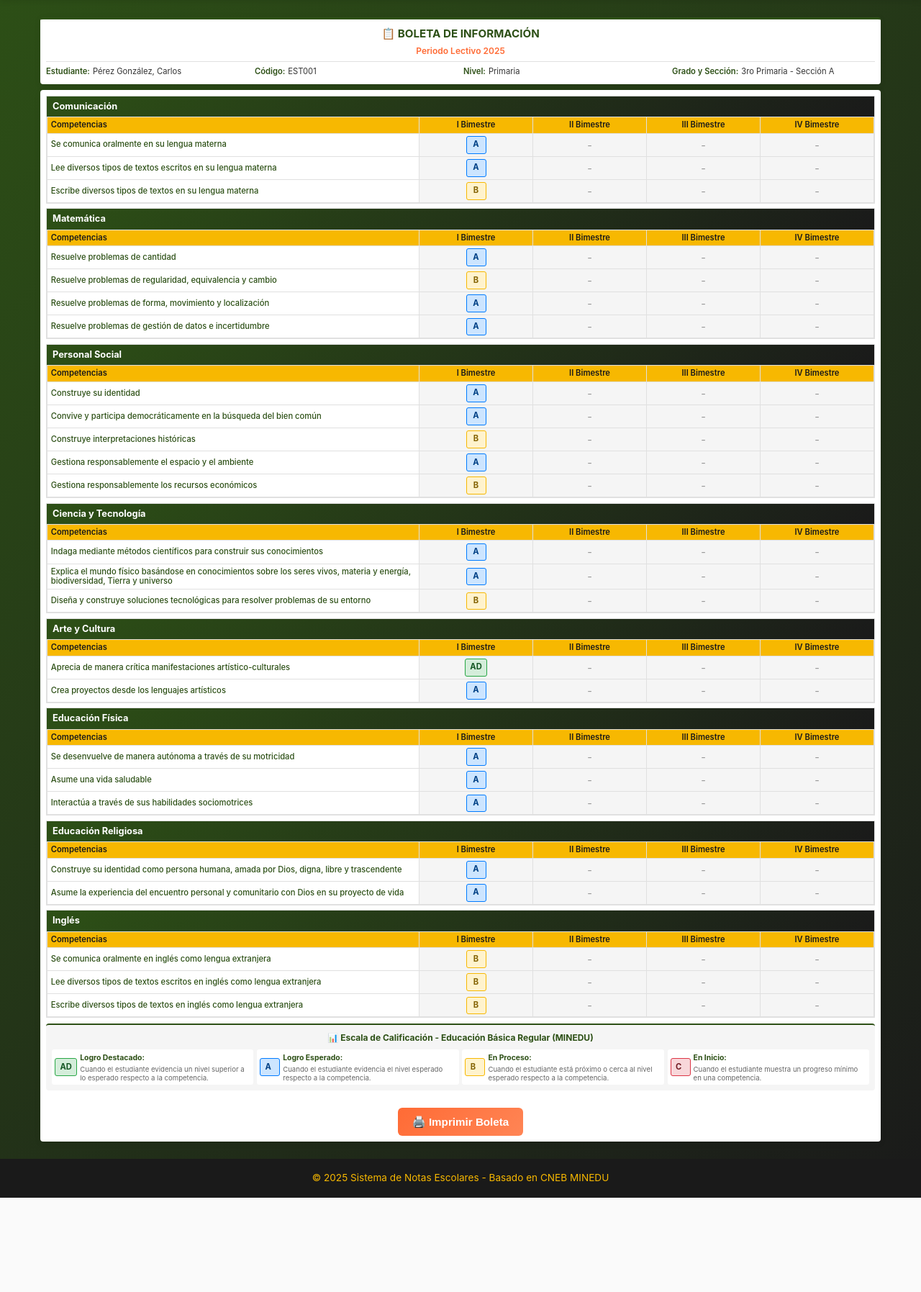
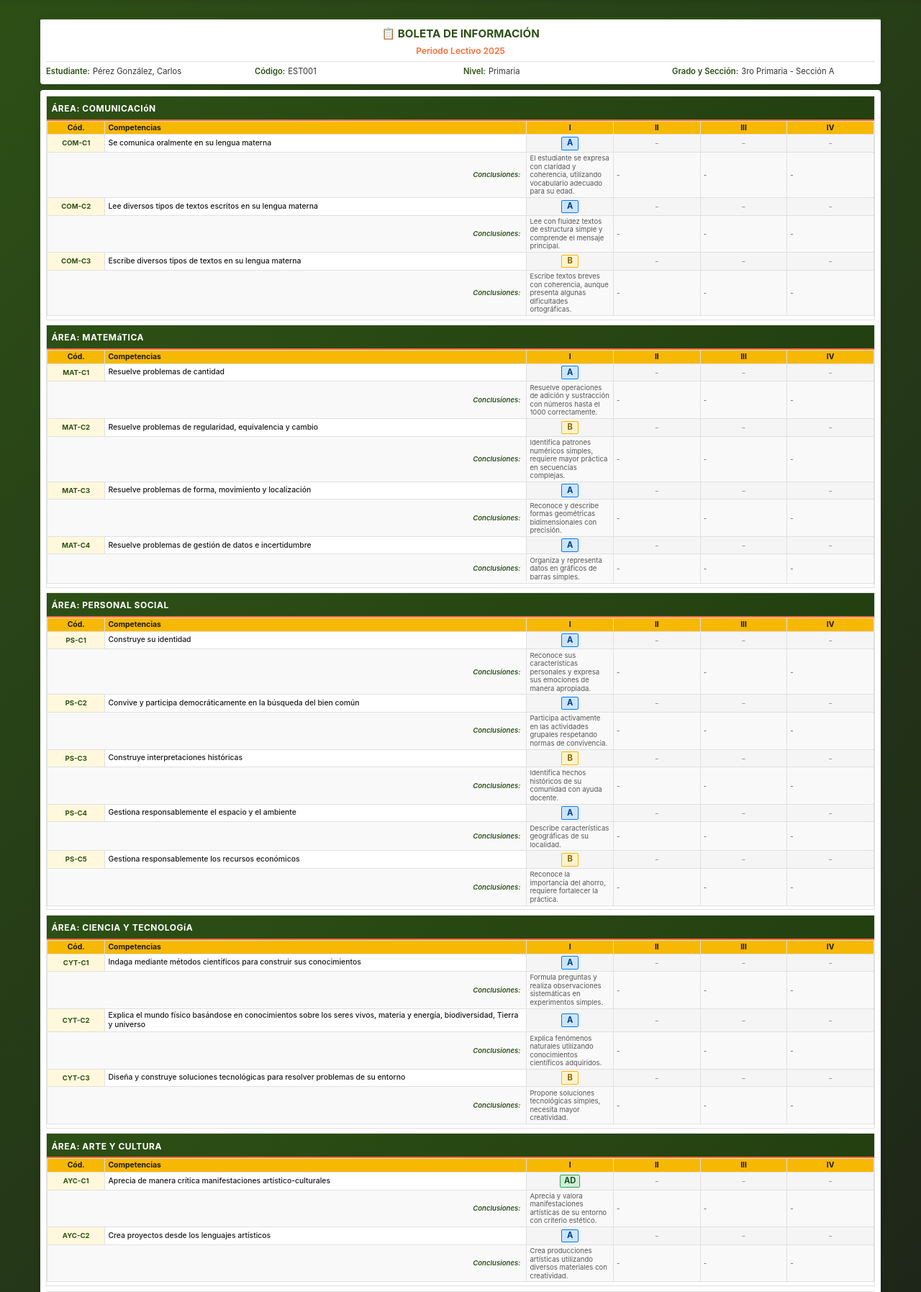
Before and after one commit to evargast17/nb, a PHP site: page /parent/boleta.php?estudiante_id=1 in a window 1280 px wide. Shown: the part 69-1864 px from the top of the page at 72% size. Before the commit the page ends 1733 px from the top, so only its background shows below. Run offline with PHP 8.4, Linux system fonts and the light colour scheme; the visitor is signed in with stand-in values (Sample User, id 1); data comes from the database, SQL or seed files in the repository.

Commit message:
Implementar formato auténtico de informe de progreso MINEDU
- Agregar columna de códigos de competencia (COM-C1, MAT-C1, etc.)
- Reorganizar tabla con estructura: Código | Competencia | I | II | III | IV
- Mostrar conclusiones descriptivas en filas separadas bajo cada competencia
- Simplificar leyenda a formato inline compacto
- Optimizar diseño para impresión en 1-2 páginas A4
- Reducir tamaños de fuente y espaciado para máxima densidad
- Aplicar print-color-adjust para preservar colores al imprimir
- Mejorar legibilidad con códigos de competencia visibles

```diff
--- a/css/style.css
+++ b/css/style.css
@@ -952,6 +952,173 @@ body {
     display: block;
 }
 
+/* ========== NUEVOS ESTILOS FORMATO MINEDU INFORME DE PROGRESO ========== */
+
+/* Header de área compacto */
+.area-header-compact {
+    background: linear-gradient(135deg, var(--color-verde) 0%, #234010 100%);
+    padding: 0.2rem 0.4rem;
+    border-bottom: 2px solid var(--color-naranja);
+}
+
+.area-header-compact strong {
+    color: var(--color-blanco);
+    font-size: 0.75rem;
+    letter-spacing: 0.5px;
+}
+
+/* Tabla de competencias estilo MINEDU */
+.competencias-table-minedu {
+    width: 100%;
+    border-collapse: collapse;
+    font-size: 0.65rem;
+    margin-bottom: 0.3rem;
+    border: 1px solid var(--color-gris-medio);
+}
+
+.competencias-table-minedu thead {
+    background: var(--color-amarillo);
+}
+
+.competencias-table-minedu th {
+    padding: 0.2rem 0.25rem;
+    text-align: center;
+    font-weight: 700;
+    color: var(--color-negro);
+    border: 1px solid var(--color-gris-medio);
+    font-size: 0.65rem;
+    line-height: 1.1;
+}
+
+.competencias-table-minedu td {
+    padding: 0.2rem 0.25rem;
+    border: 1px solid var(--color-gris-medio);
+    vertical-align: middle;
+    line-height: 1.2;
+}
+
+/* Columnas específicas */
+.col-codigo {
+    width: 7%;
+    text-align: center;
+    font-weight: 700;
+}
+
+.col-competencia {
+    width: 51%;
+    text-align: left;
+}
+
+.col-bim {
+    width: 10.5%;
+    text-align: center;
+}
+
+/* Celdas de contenido */
+.competencia-codigo {
+    background: #fff8dc;
+    font-weight: 700;
+    color: var(--color-verde);
+    text-align: center;
+    font-size: 0.6rem;
+}
+
+.competencia-descripcion {
+    font-weight: 500;
+    color: var(--color-negro);
+    font-size: 0.65rem;
+    line-height: 1.15;
+}
+
+.eval-cell-compact {
+    background: var(--color-gris-claro);
+    text-align: center;
+    padding: 0.15rem !important;
+}
+
+/* Badge de nivel compacto */
+.nivel-badge-compact {
+    display: inline-block;
+    padding: 0.1rem 0.3rem;
+    border-radius: 2px;
+    font-weight: 700;
+    font-size: 0.7rem;
+    min-width: 24px;
+    text-align: center;
+}
+
+.no-eval {
+    color: #999;
+    font-size: 0.8rem;
+}
+
+/* Fila de conclusiones */
+.conclusion-row {
+    background: #f9f9f9;
+}
+
+.conclusion-label {
+    font-size: 0.6rem;
+    font-weight: 600;
+    color: var(--color-verde);
+    font-style: italic;
+    text-align: right;
+    padding-right: 0.5rem !important;
+}
+
+.conclusion-text {
+    font-size: 0.6rem;
+    color: #555;
+    line-height: 1.2;
+    padding: 0.15rem 0.25rem !important;
+    text-align: left;
+}
+
+/* Logro final del área - inline */
+.logro-final-area {
+    background: #fffbeb;
+    padding: 0.25rem 0.4rem;
+    border-top: 2px solid var(--color-naranja);
+    font-size: 0.65rem;
+    margin-bottom: 0.4rem;
+}
+
+.logro-final-area strong {
+    color: var(--color-verde);
+    font-weight: 700;
+}
+
+/* Leyenda compacta - inline */
+.leyenda-compact {
+    background: var(--color-gris-claro);
+    padding: 0.4rem 0.5rem;
+    margin: 0.5rem 0;
+    border-left: 3px solid var(--color-verde);
+    font-size: 0.65rem;
+    display: flex;
+    align-items: center;
+    gap: 0.5rem;
+    flex-wrap: wrap;
+}
+
+.leyenda-titulo {
+    font-weight: 700;
+    color: var(--color-verde);
+}
+
+.leyenda-items {
+    display: flex;
+    gap: 0.8rem;
+    flex-wrap: wrap;
+}
+
+.leyenda-item {
+    display: inline-flex;
+    align-items: center;
+    gap: 0.25rem;
+    font-size: 0.6rem;
+}
+
 /* Responsive para boleta MINEDU */
 @media (max-width: 768px) {
     .info-grid {
--- a/parent/boleta.php
+++ b/parent/boleta.php
@@ -208,31 +208,30 @@ function getNivelLogroClass($nivel) {
             </div>
         </div>
 
-        <!-- Boleta de competencias -->
+        <!-- Boleta de competencias - Formato MINEDU Informe de Progreso -->
         <div class="boleta-container-minedu">
             <?php foreach ($areas as $area): ?>
                 <div class="area-section">
-                    <div class="area-header">
-                        <h2><?php echo htmlspecialchars($area['nombre']); ?></h2>
+                    <div class="area-header-compact">
+                        <strong>ÁREA: <?php echo strtoupper(htmlspecialchars($area['nombre'])); ?></strong>
                     </div>
 
-                    <div class="competencias-table-container">
-                        <table class="competencias-table">
+                    <table class="competencias-table-minedu">
                         <thead>
                             <tr>
+                                <th class="col-codigo">Cód.</th>
                                 <th class="col-competencia">Competencias</th>
-                                    <th class="col-bimestre">I Bimestre</th>
-                                    <th class="col-bimestre">II Bimestre</th>
-                                    <th class="col-bimestre">III Bimestre</th>
-                                    <th class="col-bimestre">IV Bimestre</th>
+                                <th class="col-bim">I</th>
+                                <th class="col-bim">II</th>
+                                <th class="col-bim">III</th>
+                                <th class="col-bim">IV</th>
                             </tr>
                         </thead>
                         <tbody>
                             <?php foreach ($area['competencias'] as $competencia): ?>
                                 <tr>
-                                        <td class="competencia-descripcion">
-                                            <?php echo htmlspecialchars($competencia['descripcion']); ?>
-                                        </td>
+                                    <td class="competencia-codigo"><?php echo htmlspecialchars($competencia['codigo']); ?></td>
+                                    <td class="competencia-descripcion"><?php echo htmlspecialchars($competencia['descripcion']); ?></td>
                                     <?php foreach (['I', 'II', 'III', 'IV'] as $bimestre): ?>
                                         <?php
                                         $key = $competencia['id'] . '_' . $bimestre;
@@ -240,78 +239,67 @@ function getNivelLogroClass($nivel) {
                                         $nivelLogro = $eval['nivel_logro'] ?? null;
                                         $conclusion = $eval['conclusion_descriptiva'] ?? '';
                                         ?>
-                                            <td class="eval-cell">
+                                        <td class="eval-cell-compact">
                                             <?php if ($nivelLogro): ?>
-                                                    <div class="nivel-logro-badge <?php echo getNivelLogroClass($nivelLogro); ?>">
+                                                <div class="nivel-badge-compact <?php echo getNivelLogroClass($nivelLogro); ?>" title="<?php echo htmlspecialchars($conclusion); ?>">
                                                     <?php echo $nivelLogro; ?>
                                                 </div>
-                                                    <?php if ($conclusion): ?>
-                                                        <div class="conclusion-descriptiva">
-                                                            <?php echo htmlspecialchars($conclusion); ?>
-                                                        </div>
-                                                    <?php endif; ?>
                                             <?php else: ?>
-                                                    <span class="no-evaluado">-</span>
+                                                <span class="no-eval">-</span>
                                             <?php endif; ?>
                                         </td>
                                     <?php endforeach; ?>
                                 </tr>
+                                <?php
+                                // Mostrar conclusiones descriptivas en fila separada si existen
+                                $tieneConclusiones = false;
+                                foreach (['I', 'II', 'III', 'IV'] as $bimestre) {
+                                    $key = $competencia['id'] . '_' . $bimestre;
+                                    if (isset($evaluaciones[$key]) && !empty($evaluaciones[$key]['conclusion_descriptiva'])) {
+                                        $tieneConclusiones = true;
+                                        break;
+                                    }
+                                }
+                                if ($tieneConclusiones):
+                                ?>
+                                <tr class="conclusion-row">
+                                    <td colspan="2" class="conclusion-label">Conclusiones:</td>
+                                    <?php foreach (['I', 'II', 'III', 'IV'] as $bimestre): ?>
+                                        <?php
+                                        $key = $competencia['id'] . '_' . $bimestre;
+                                        $conclusion = $evaluaciones[$key]['conclusion_descriptiva'] ?? '';
+                                        ?>
+                                        <td class="conclusion-text"><?php echo $conclusion ? htmlspecialchars($conclusion) : '-'; ?></td>
+                                    <?php endforeach; ?>
+                                </tr>
+                                <?php endif; ?>
                             <?php endforeach; ?>
                         </tbody>
                     </table>
-                    </div>
 
                     <!-- Nivel de logro final del área (solo si están completos los 4 bimestres) -->
                     <?php if (isset($logrosAnuales[$area['id']]) && tieneLosCuatroBimestres($area['id'], $area['competencias'], $evaluaciones)): ?>
-                        <div class="logro-anual-container">
-                            <div class="logro-anual-header">
-                                <strong>Nivel de logro alcanzado al finalizar el periodo lectivo:</strong>
-                                <span class="nivel-logro-badge <?php echo getNivelLogroClass($logrosAnuales[$area['id']]['nivel_logro_final']); ?>">
+                        <div class="logro-final-area">
+                            <strong>Logro del Área:</strong>
+                            <span class="nivel-badge-compact <?php echo getNivelLogroClass($logrosAnuales[$area['id']]['nivel_logro_final']); ?>">
                                 <?php echo $logrosAnuales[$area['id']]['nivel_logro_final']; ?>
                             </span>
-                            </div>
                             <?php if ($logrosAnuales[$area['id']]['conclusion_final']): ?>
-                                <div class="conclusion-final">
-                                    <?php echo htmlspecialchars($logrosAnuales[$area['id']]['conclusion_final']); ?>
-                                </div>
+                                - <?php echo htmlspecialchars($logrosAnuales[$area['id']]['conclusion_final']); ?>
                             <?php endif; ?>
                         </div>
                     <?php endif; ?>
                 </div>
             <?php endforeach; ?>
 
-            <!-- Leyenda de niveles de logro -->
-            <div class="leyenda-minedu">
-                <h3>📊 Escala de Calificación - Educación Básica Regular (MINEDU)</h3>
-                <div class="leyenda-grid">
-                    <div class="leyenda-item-minedu">
-                        <span class="nivel-logro-badge logro-destacado">AD</span>
-                        <div class="leyenda-texto">
-                            <strong>Logro Destacado:</strong>
-                            <span>Cuando el estudiante evidencia un nivel superior a lo esperado respecto a la competencia.</span>
-                        </div>
-                    </div>
-                    <div class="leyenda-item-minedu">
-                        <span class="nivel-logro-badge logro-esperado">A</span>
-                        <div class="leyenda-texto">
-                            <strong>Logro Esperado:</strong>
-                            <span>Cuando el estudiante evidencia el nivel esperado respecto a la competencia.</span>
-                        </div>
-                    </div>
-                    <div class="leyenda-item-minedu">
-                        <span class="nivel-logro-badge logro-proceso">B</span>
-                        <div class="leyenda-texto">
-                            <strong>En Proceso:</strong>
-                            <span>Cuando el estudiante está próximo o cerca al nivel esperado respecto a la competencia.</span>
-                        </div>
-                    </div>
-                    <div class="leyenda-item-minedu">
-                        <span class="nivel-logro-badge logro-inicio">C</span>
-                        <div class="leyenda-texto">
-                            <strong>En Inicio:</strong>
-                            <span>Cuando el estudiante muestra un progreso mínimo en una competencia.</span>
-                        </div>
-                    </div>
+            <!-- Leyenda de niveles de logro - Compacta -->
+            <div class="leyenda-compact">
+                <div class="leyenda-titulo">Escala de Calificación MINEDU:</div>
+                <div class="leyenda-items">
+                    <span class="leyenda-item"><strong class="nivel-badge-compact logro-destacado">AD</strong> Logro Destacado</span>
+                    <span class="leyenda-item"><strong class="nivel-badge-compact logro-esperado">A</strong> Logro Esperado</span>
+                    <span class="leyenda-item"><strong class="nivel-badge-compact logro-proceso">B</strong> En Proceso</span>
+                    <span class="leyenda-item"><strong class="nivel-badge-compact logro-inicio">C</strong> En Inicio</span>
                 </div>
             </div>
 
```
Also changed, not shown: other parts of css/style.css (+104 -2 lines). Lines whose indentation alone changed are shown as unchanged.
